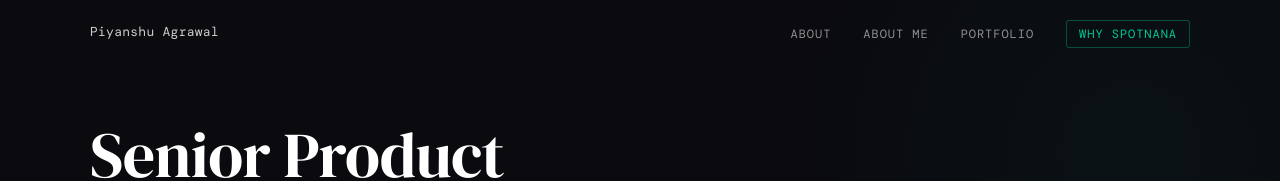
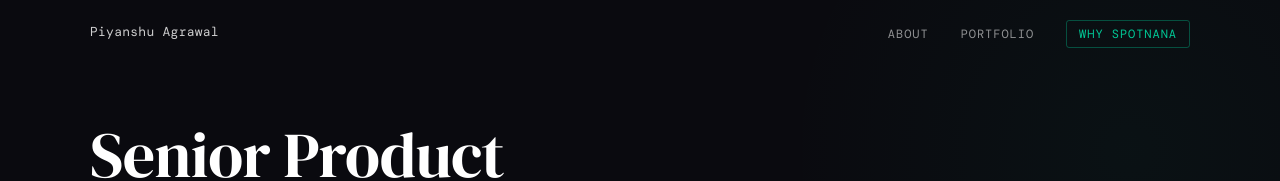
Before and after one commit to piyanshuofficial/piyanshu-portfolio, a Next.js app: page / in a window 1280 px wide. Shown: the top 181 px of the page. Built offline with nearby package versions, Linux system fonts and the light colour scheme; a web font is replaced by a local one.

Commit message:
Nav: remove redundant Work/About Me link
Co-Authored-By: Claude Sonnet 4.6 <noreply@anthropic.com>

```diff
--- a/src/components/Nav.jsx
+++ b/src/components/Nav.jsx
@@ -23,9 +23,6 @@ export default function Nav() {
             <a href="#about">About</a>
           </li>
           <li>
-            <a href="#about">About Me</a>
-          </li>
-          <li>
             <a href="#portfolio">Portfolio</a>
           </li>
           <li>
```
